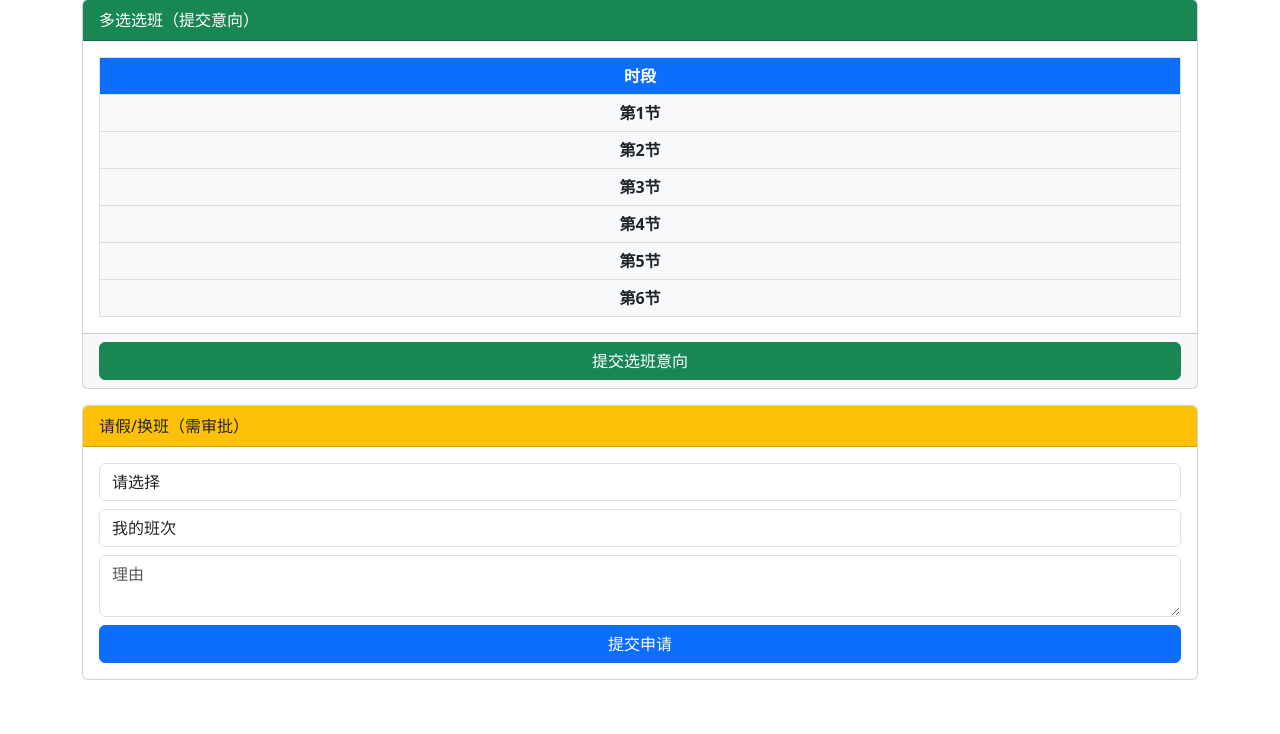
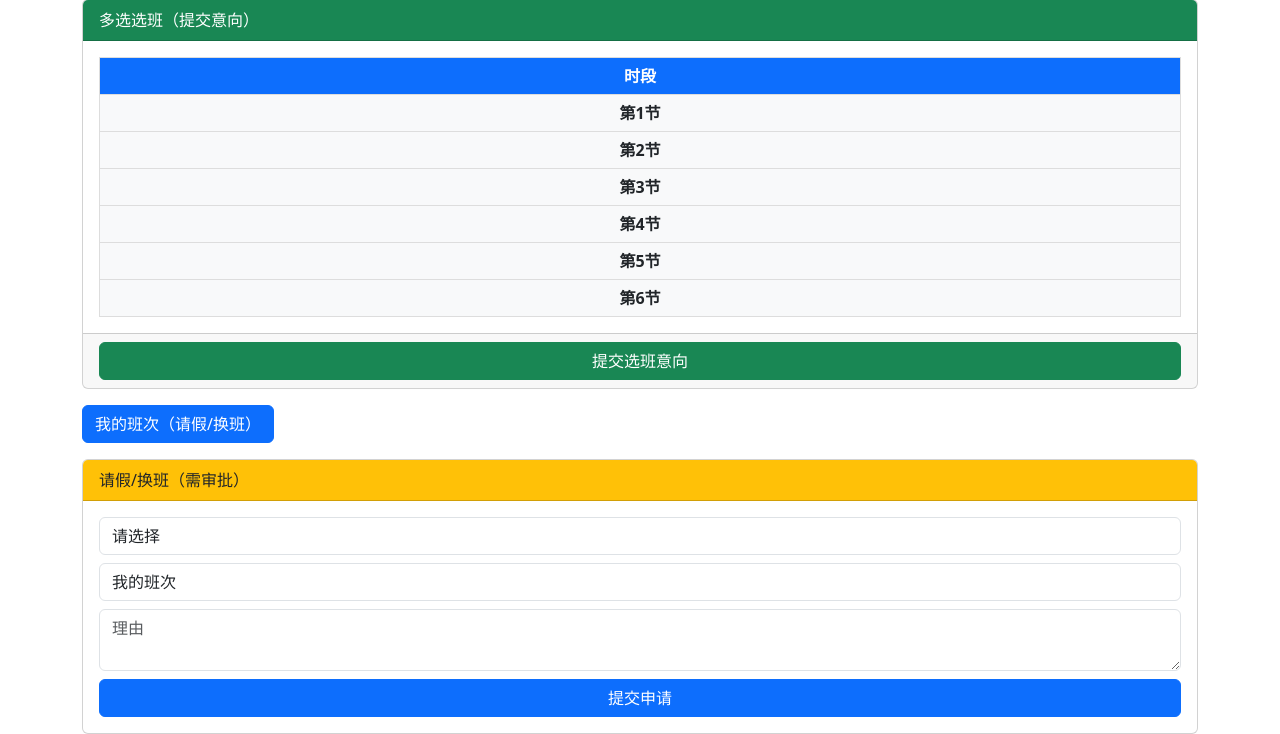
Before and after one commit to w2997148935-droid/scheduling-system, a Flask app: page /staff in a window 1280 px wide. Shown: the part 70-804 px from the top of the page. Before the commit the page ends 750 px from the top, so only its background shows below. Run offline with Flask 3, Linux system fonts and the light colour scheme; the visitor is signed in with stand-in values (Sample User, id 1); data that the repository does not hold is empty; parts of the project's set-up code (start-up, migrations or seed data) failed here and were passed over; some libraries are stand-ins or nearby versions.

Commit message:
staff.html

```diff
--- a/templates/staff.html
+++ b/templates/staff.html
@@ -49,6 +49,10 @@
                 <button class="btn btn-success w-100">提交选班意向</button>
             </form>
         </div>
+    </div>
+
+    <div class="mt-3 mb-3">
+    <a href="/my_schedule" class="btn btn-primary">我的班次（请假/换班）</a>
     </div>
 
     <!-- 请假/换班 -->
```
